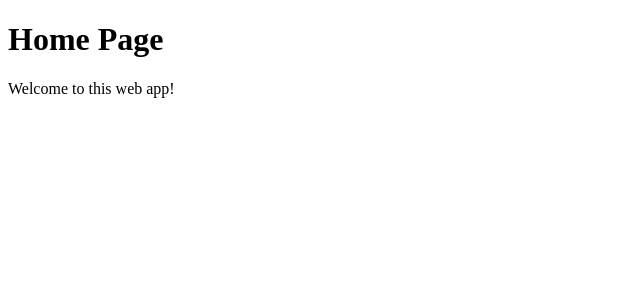
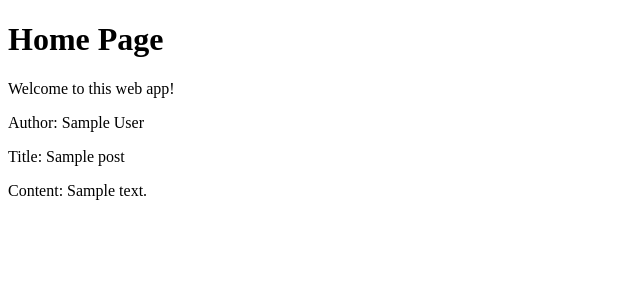
Before and after one commit to ValrynMilly/Flask_Blog, a Flask app: page / in a window 1280 px wide. Shown: the part 26-326 px from the top of the page, without its empty margins (0-640 px from the left). Run offline with Flask 2, Linux system fonts and the light colour scheme; tables that the repository leaves empty hold one stand-in row (values such as "Sample post").

Commit message:
Basic functionality done

```diff
--- a/application/routes.py
+++ b/application/routes.py
@@ -1,8 +1,8 @@
 from flask import render_template, redirect, url_for
 from flask_login import login_user, current_user, logout_user, login_required
-from application import app, db
+from application import app, db, bcrypt
 from application.forms import PostForm, RegistrationForm, LoginForm
-from application.models import Posts
+from application.models import Posts, Users
 from application import app
 from flask import render_template, redirect, url_for, request
 
--- a/application/templates/home.html
+++ b/application/templates/home.html
@@ -3,6 +3,14 @@
 	<h1>Home Page</h1>
 	<p>Welcome to this web app!</p>
 	<div>
-		<h3>{{ posts.title }}</h3>
+	{% for post in posts %}
+    		<div>
+
+			<p>Author: {{ post.first_name }} {{ post.last_name }}</p>
+       			<p>Title: {{ post.title }}</p>
+       			<p>Content: {{ post.content }}</p>
+    		</div>
+<!-- end the for-loop -->
+		{% endfor %}
 	</div>
 {% endblock body_content %}
--- a/application/templates/login.html
+++ b/application/templates/login.html
@@ -1,7 +1,8 @@
 {% extends "layout.html" %}
-
 {% block body_content %}
 <h2>login in to this app</h2>
+<form method='POST' action=''>
+{{ form.hidden_tag() }}
 <div class='form'>
 	<div class='form_group'>
 		{{ form.email.label }}
@@ -32,5 +33,6 @@
 	<div class='form_group'>
 		{{ form.submit }}
 	</div>
+</form>
 </div>
 {% endblock%}
--- a/requirements.txt
+++ b/requirements.txt
@@ -7,3 +7,5 @@ PyMySQL==0.9.3
 Flask-WTF==0.14.3
 WTForms==2.3.1
 Flask-Login==0.5.0
+bcrypt==3.1.7
+Flask-Bcrypt==0.7.1
```
